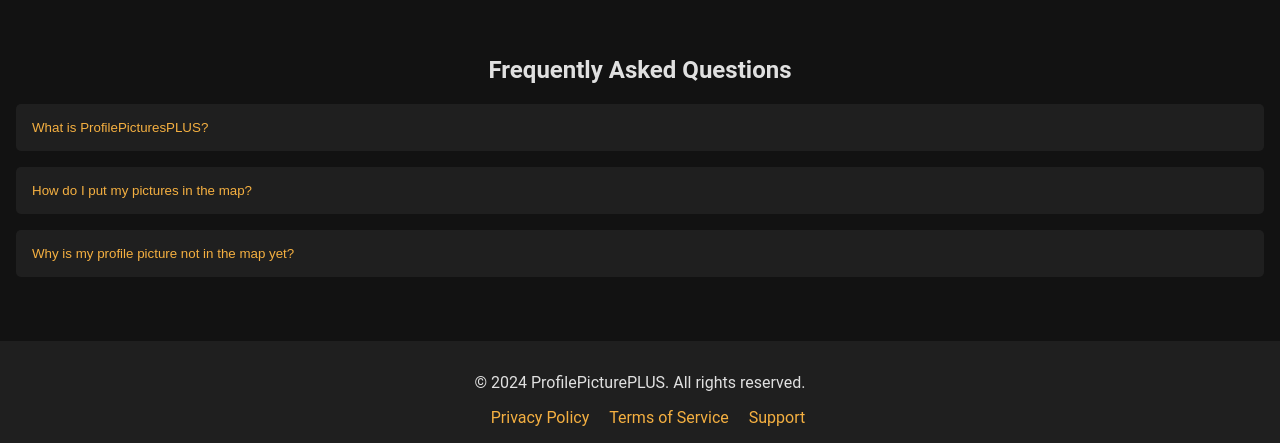
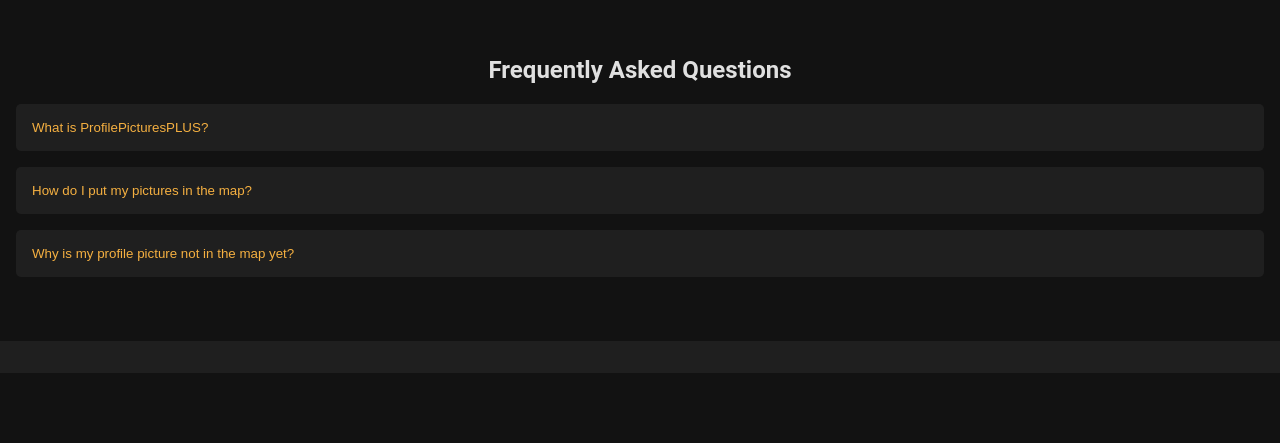
Before and after one commit to ProfilePicturesPLUS/main, a plain HTML site: page index.html in a window 1280 px wide. Shown: the part 3194-3637 px from the top of the page. After the commit the page ends 3567 px from the top, so only its background shows below. Drawn offline with Linux system fonts and the light colour scheme.

Commit message:
Add files via upload

```diff
--- a/index.html
+++ b/index.html
@@ -204,12 +204,6 @@
     <!-- Footer Section -->
     <footer>
         <div class="footer-container">
-            <p>&copy; 2024 ProfilePicturePLUS. All rights reserved.</p>
-            <ul class="footer-links">
-                <li><a href="#privacy">Privacy Policy</a></li>
-                <li><a href="#terms">Terms of Service</a></li>
-                <li><a href="#support">Support</a></li>
-            </ul>
         </div>
     </footer>
 
```
